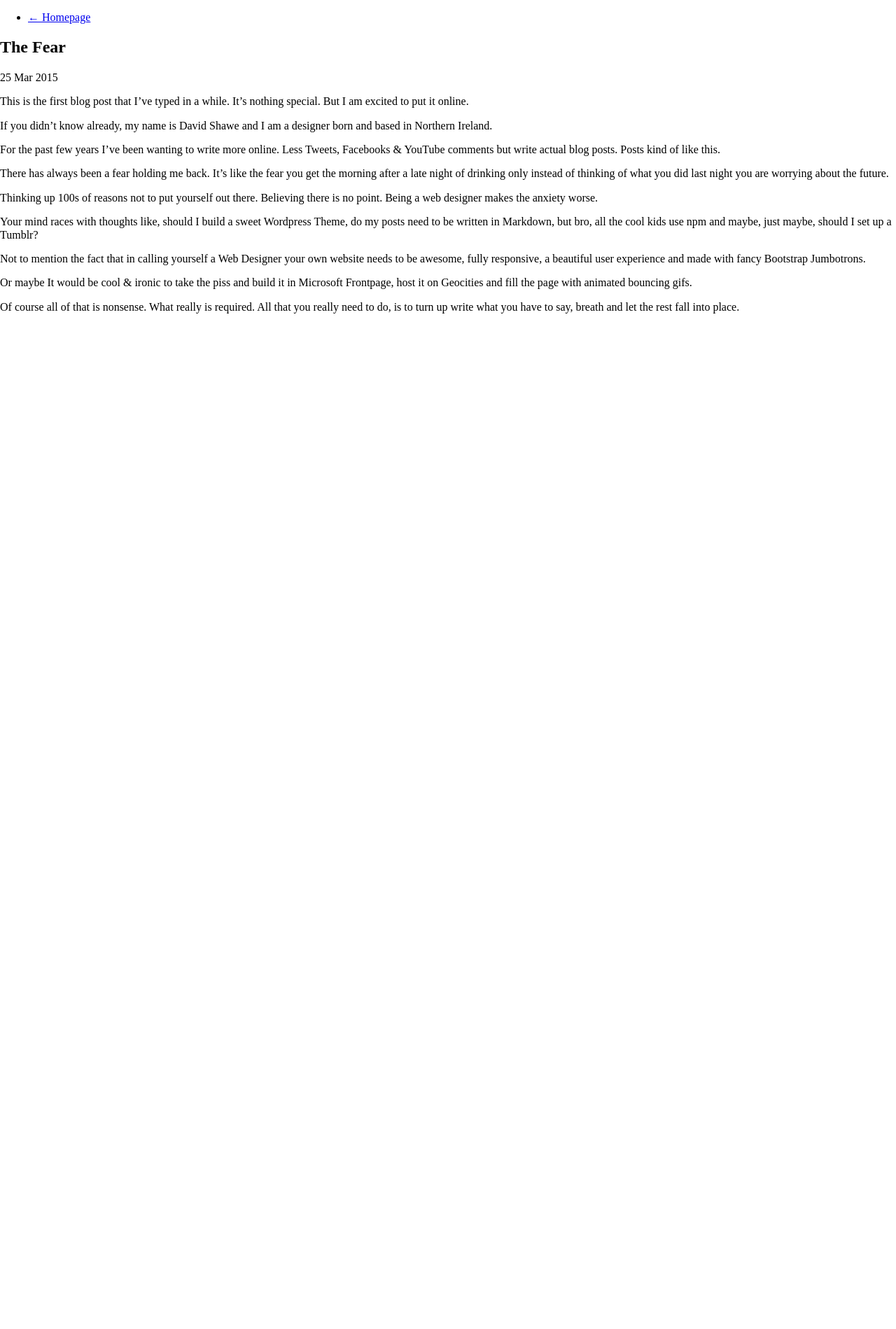
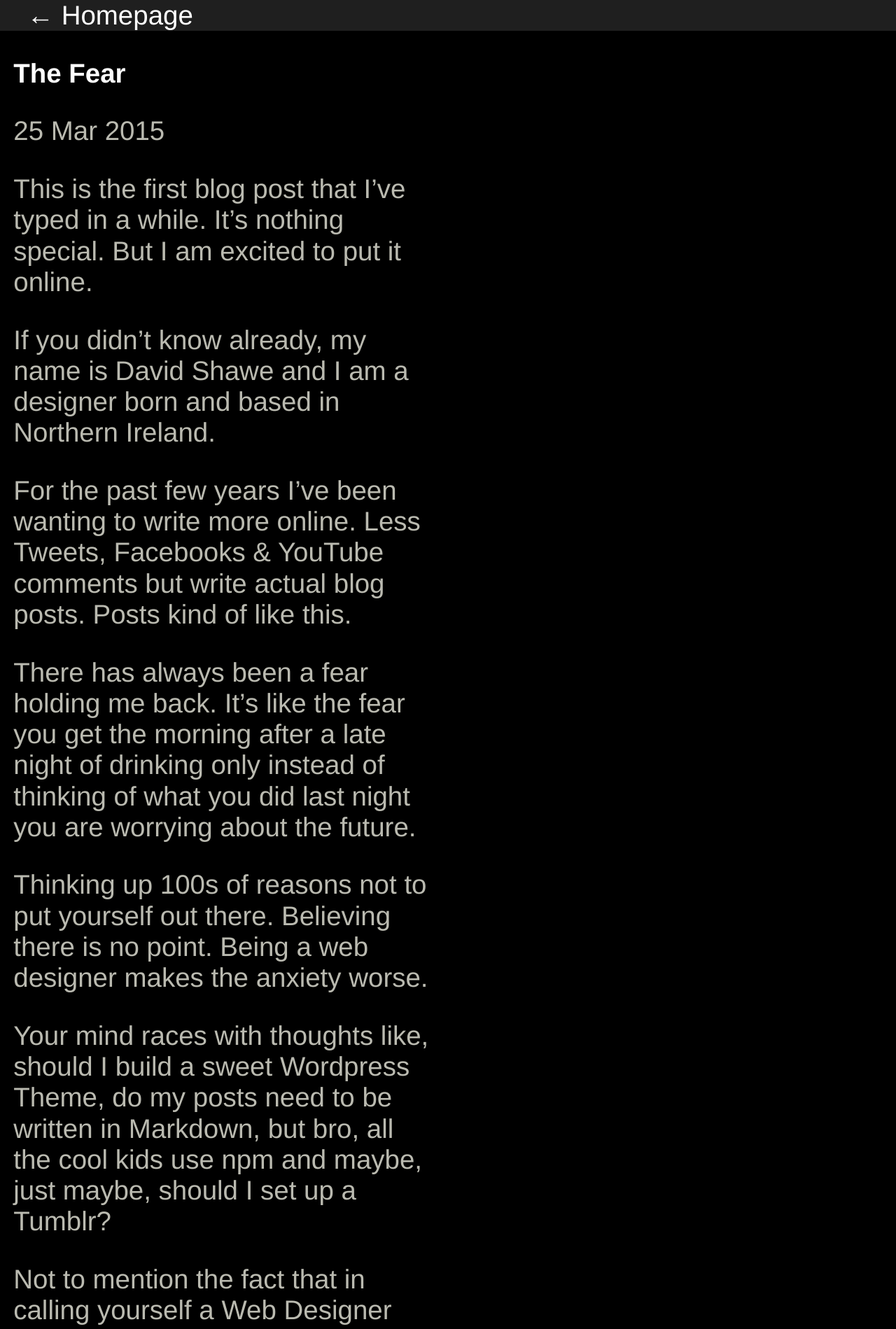
Before and after one commit to theshawe/the-shawe, a Jekyll site: the page built from _posts/2015-03-25-the-fear.md, in a window 1280 px wide. Shown: the top 1899 px of the page at 70% size. Built offline with Jekyll 4.4.1, drawn with Linux system fonts in a browser that asks for light colours; nearby versions of some CDN libraries; library files that are not in the unit come from our copies; Markdown is read by kramdown in place of the engine named in the settings; before the commit the page ends 900 px from its top, so only the background shows below that.

Commit message:
css fixed on local, plz be fixed online

```diff
--- a/_layouts/default.html
+++ b/_layouts/default.html
@@ -12,7 +12,7 @@
 
 
 <!-- Custom CSS -->
-<link rel="stylesheet" href="dist/css/build.min.css">
+<link rel="stylesheet" href="/dist/css/build.min.css">
 <!-- endbuild -->    <!-- endbuild -->
 
 <!-- build:js(app) /js/head-scripts.js -->
```
Also changed, not shown: 2 other files.
